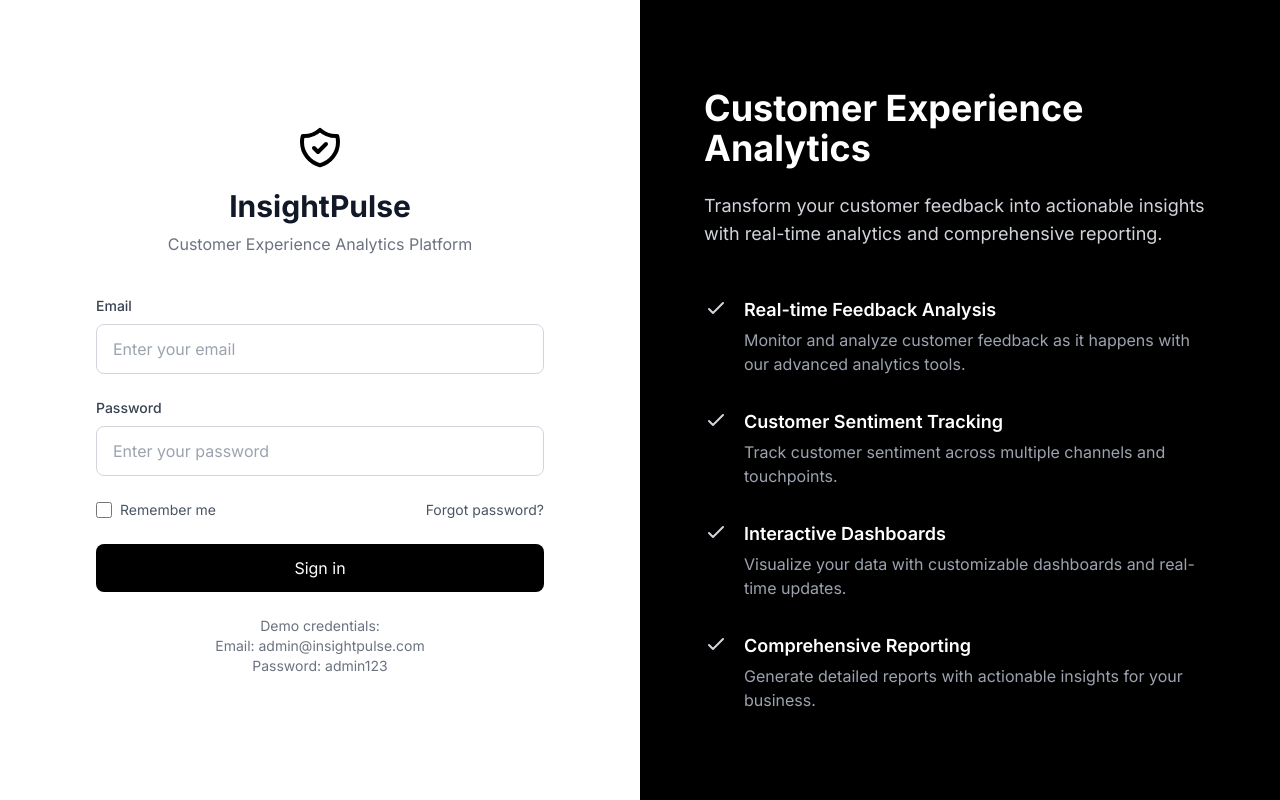
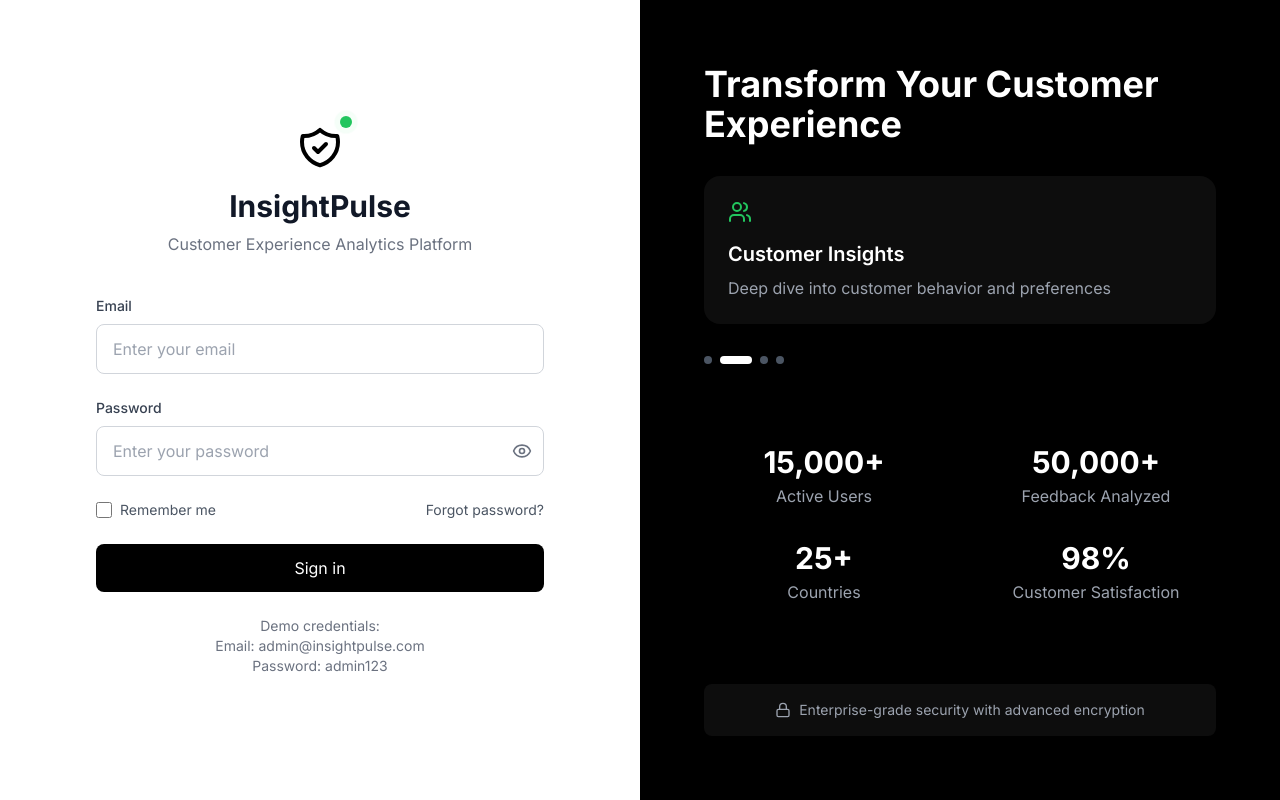
Before and after one commit to apatilgtn/voc-dashboard-update, a React (Vite) app: page /login in a window 1280 px wide. Built offline with nearby package versions, Linux system fonts and the light colour scheme; the HTML template or start-up script is replaced by a standard one.

Commit message:
Update LoginPage.jsx

```diff
--- a/src/pages/LoginPage.jsx
+++ b/src/pages/LoginPage.jsx
@@ -1,4 +1,5 @@
-import React, { useState } from 'react';
+import React, { useState, useEffect } from 'react';
+import { Eye, EyeOff, ChevronRight, Bell, Lock, Globe, BarChart2, Users, MessageSquare, Activity } from 'lucide-react';
 
 const LoginPage = () => {
   const [formData, setFormData] = useState({
@@ -7,6 +8,67 @@ const LoginPage = () => {
   });
   const [error, setError] = useState('');
   const [isLoading, setIsLoading] = useState(false);
+  const [showPassword, setShowPassword] = useState(false);
+  const [currentFeatureIndex, setCurrentFeatureIndex] = useState(0);
+  const [loginAttempts, setLoginAttempts] = useState(0);
+  const [isLockedOut, setIsLockedOut] = useState(false);
+  const [countdown, setCountdown] = useState(0);
+
+  // Statistics counter animation
+  const [stats] = useState({
+    users: 15000,
+    feedback: 50000,
+    countries: 25,
+    satisfaction: 98
+  });
+
+  const features = [
+    {
+      icon: <Activity className="h-6 w-6" />,
+      title: "Real-time Analytics",
+      description: "Monitor customer feedback and sentiment in real-time",
+      color: "text-blue-500"
+    },
+    {
+      icon: <Users className="h-6 w-6" />,
+      title: "Customer Insights",
+      description: "Deep dive into customer behavior and preferences",
+      color: "text-green-500"
+    },
+    {
+      icon: <BarChart2 className="h-6 w-6" />,
+      title: "Advanced Reporting",
+      description: "Generate comprehensive reports and analytics",
+      color: "text-purple-500"
+    },
+    {
+      icon: <Globe className="h-6 w-6" />,
+      title: "Global Coverage",
+      description: "Analytics across multiple regions and languages",
+      color: "text-indigo-500"
+    }
+  ];
+
+  // Auto-rotate features
+  useEffect(() => {
+    const timer = setInterval(() => {
+      setCurrentFeatureIndex((prev) => (prev + 1) % features.length);
+    }, 5000);
+    return () => clearInterval(timer);
+  }, [features.length]);
+
+  // Handle lockout countdown
+  useEffect(() => {
+    if (countdown > 0) {
+      const timer = setInterval(() => {
+        setCountdown((prev) => prev - 1);
+      }, 1000);
+      return () => clearInterval(timer);
+    } else if (countdown === 0 && isLockedOut) {
+      setIsLockedOut(false);
+      setLoginAttempts(0);
+    }
+  }, [countdown, isLockedOut]);
 
   const handleInputChange = (e) => {
     const { name, value } = e.target;
@@ -14,6 +76,7 @@ const LoginPage = () => {
       ...prev,
       [name]: value
     }));
+    setError('');
   };
 
   const handleSubmit = async (e) => {
@@ -21,10 +84,29 @@ const LoginPage = () => {
     setError('');
     setIsLoading(true);
 
-    // Simulate API call delay
+    if (isLockedOut) {
+      setError(`Account locked. Try again in ${countdown} seconds`);
+      setIsLoading(false);
+      return;
+    }
+
+    // Email validation
+    const emailRegex = /^[^\s@]+@[^\s@]+\.[^\s@]+$/;
+    if (!emailRegex.test(formData.email)) {
+      setError('Please enter a valid email address');
+      setIsLoading(false);
+      return;
+    }
+
+    // Password validation
+    if (formData.password.length < 6) {
+      setError('Password must be at least 6 characters long');
+      setIsLoading(false);
+      return;
+    }
+
     await new Promise(resolve => setTimeout(resolve, 1000));
 
-    // Check credentials
     if (formData.email === 'admin@insightpulse.com' && formData.password === 'admin123') {
       localStorage.setItem('authToken', 'dummy_jwt_token');
       localStorage.setItem('user', JSON.stringify({
@@ -36,8 +118,16 @@ const LoginPage = () => {
       setIsLoading(false);
       window.location.href = '/dashboard';
     } else {
+      setLoginAttempts(prev => prev + 1);
+
+      if (loginAttempts + 1 >= 3) {
+        setIsLockedOut(true);
+        setCountdown(30);
+        setError('Too many failed attempts. Account locked for 30 seconds.');
+      } else {
+        setError(`Invalid credentials. ${3 - (loginAttempts + 1)} attempts remaining.`);
+      }
       setIsLoading(false);
-      setError('Invalid email or password. Try admin@insightpulse.com / admin123');
     }
   };
 
@@ -49,17 +139,26 @@ const LoginPage = () => {
           {/* Logo and Title */}
           <div className="text-center mb-10">
             <div className="flex justify-center mb-4">
+              <div className="relative">
                 <svg viewBox="0 0 24 24" className="h-12 w-12 text-black" fill="none" stroke="currentColor" strokeWidth="2">
                   <path strokeLinecap="round" strokeLinejoin="round" d="M9 12l2 2 4-4m5.618-4.016A11.955 11.955 0 0112 2.944a11.955 11.955 0 01-8.618 3.04A12.02 12.02 0 003 9c0 5.591 3.824 10.29 9 11.622 5.176-1.332 9-6.03 9-11.622 0-1.042-.133-2.052-.382-3.016z" />
                 </svg>
+                <div className="absolute -top-2 -right-2">
+                  <span className="flex h-3 w-3">
+                    <span className="animate-ping absolute inline-flex h-full w-full rounded-full bg-green-400 opacity-75"></span>
+                    <span className="relative inline-flex rounded-full h-3 w-3 bg-green-500"></span>
+                  </span>
+                </div>
+              </div>
             </div>
             <h1 className="text-3xl font-bold text-gray-900 mb-2">InsightPulse</h1>
             <p className="text-gray-500">Customer Experience Analytics Platform</p>
           </div>
 
+          {/* Login Form */}
           <form onSubmit={handleSubmit} className="space-y-6">
             {error && (
-              <div className="bg-red-50 p-4 rounded-lg">
+              <div className="bg-red-50 p-4 rounded-lg animate-shake">
                 <p className="text-sm text-red-600">{error}</p>
               </div>
             )}
@@ -83,8 +182,9 @@ const LoginPage = () => {
               <label className="block text-sm font-medium text-gray-700 mb-2">
                 Password
               </label>
+              <div className="relative">
                 <input
-                type="password"
+                  type={showPassword ? 'text' : 'password'}
                   name="password"
                   value={formData.password}
                   onChange={handleInputChange}
@@ -92,6 +192,14 @@ const LoginPage = () => {
                   placeholder="Enter your password"
                   required
                 />
+                <button
+                  type="button"
+                  onClick={() => setShowPassword(!showPassword)}
+                  className="absolute right-3 top-1/2 -translate-y-1/2 text-gray-500 hover:text-gray-700"
+                >
+                  {showPassword ? <EyeOff size={20} /> : <Eye size={20} />}
+                </button>
+              </div>
             </div>
 
             <div className="flex items-center justify-between">
@@ -112,7 +220,7 @@ const LoginPage = () => {
 
             <button
               type="submit"
-              disabled={isLoading}
+              disabled={isLoading || isLockedOut}
               className="w-full py-3 px-4 bg-black text-white rounded-lg hover:bg-gray-800 focus:outline-none focus:ring-2 focus:ring-offset-2 focus:ring-black transition-colors disabled:opacity-50 disabled:cursor-not-allowed"
             >
               {isLoading ? (
@@ -123,6 +231,8 @@ const LoginPage = () => {
                   </svg>
                   Signing in...
                 </span>
+              ) : isLockedOut ? (
+                `Try again in ${countdown}s`
               ) : (
                 'Sign in'
               )}
@@ -139,50 +249,67 @@ const LoginPage = () => {
         </div>
       </div>
 
-      {/* Right side - Image and Features */}
-      <div className="w-1/2 bg-black text-white p-16 flex flex-col justify-center">
-        <div className="max-w-lg">
-          <h2 className="text-4xl font-bold mb-6">Customer Experience Analytics</h2>
-          <p className="text-lg text-gray-300 mb-12">
-            Transform your customer feedback into actionable insights with real-time analytics and comprehensive reporting.
+      {/* Right side - Features and Stats */}
+      <div className="w-1/2 bg-black text-white p-16 flex flex-col justify-between">
+        {/* Features Section */}
+        <div className="space-y-8">
+          <h2 className="text-4xl font-bold mb-6">Transform Your Customer Experience</h2>
+
+          {/* Current Feature Highlight */}
+          <div className="bg-white/5 rounded-2xl p-6 backdrop-blur-sm transition-all duration-500">
+            <div className={`${features[currentFeatureIndex].color} mb-4`}>
+              {features[currentFeatureIndex].icon}
+            </div>
+            <h3 className="text-xl font-semibold mb-2">
+              {features[currentFeatureIndex].title}
+            </h3>
+            <p className="text-gray-400">
+              {features[currentFeatureIndex].description}
             </p>
+          </div>
 
-          <div className="space-y-8">
-            <Feature
-              title="Real-time Feedback Analysis"
-              description="Monitor and analyze customer feedback as it happens with our advanced analytics tools."
+          {/* Feature Navigation Dots */}
+          <div className="flex space-x-2">
+            {features.map((_, index) => (
+              <button
+                key={index}
+                onClick={() => setCurrentFeatureIndex(index)}
+                className={`w-2 h-2 rounded-full transition-all duration-300 ${
+                  currentFeatureIndex === index ? 'bg-white w-8' : 'bg-gray-600'
+                }`}
               />
-            <Feature
-              title="Customer Sentiment Tracking"
-              description="Track customer sentiment across multiple channels and touchpoints."
-            />
-            <Feature
-              title="Interactive Dashboards"
-              description="Visualize your data with customizable dashboards and real-time updates."
-            />
-            <Feature
-              title="Comprehensive Reporting"
-              description="Generate detailed reports with actionable insights for your business."
-            />
+            ))}
           </div>
+        </div>
+
+        {/* Stats Section */}
+        <div className="grid grid-cols-2 gap-8 mt-12">
+          <div className="text-center">
+            <div className="text-3xl font-bold mb-1">{stats.users.toLocaleString()}+</div>
+            <div className="text-gray-400">Active Users</div>
+          </div>
+          <div className="text-center">
+            <div className="text-3xl font-bold mb-1">{stats.feedback.toLocaleString()}+</div>
+            <div className="text-gray-400">Feedback Analyzed</div>
+          </div>
+          <div className="text-center">
+            <div className="text-3xl font-bold mb-1">{stats.countries}+</div>
+            <div className="text-gray-400">Countries</div>
+          </div>
+          <div className="text-center">
+            <div className="text-3xl font-bold mb-1">{stats.satisfaction}%</div>
+            <div className="text-gray-400">Customer Satisfaction</div>
+          </div>
+        </div>
+
+        {/* Security Badge */}
+        <div className="flex items-center justify-center mt-12 py-4 px-6 bg-white/5 rounded-lg">
+          <Lock className="text-gray-400 mr-2 h-4 w-4" />
+          <span className="text-sm text-gray-400">Enterprise-grade security with advanced encryption</span>
         </div>
       </div>
     </div>
   );
 };
 
-const Feature = ({ title, description }) => (
-  <div className="flex items-start">
-    <div className="flex-shrink-0">
-      <svg className="h-6 w-6 text-gray-300" fill="none" stroke="currentColor" viewBox="0 0 24 24">
-        <path strokeLinecap="round" strokeLinejoin="round" strokeWidth="2" d="M5 13l4 4L19 7" />
-      </svg>
-    </div>
-    <div className="ml-4">
-      <h3 className="text-lg font-semibold mb-1">{title}</h3>
-      <p className="text-gray-400">{description}</p>
-    </div>
-  </div>
-);
-
 export default LoginPage;
```
Lines whose indentation alone changed are shown as unchanged.
